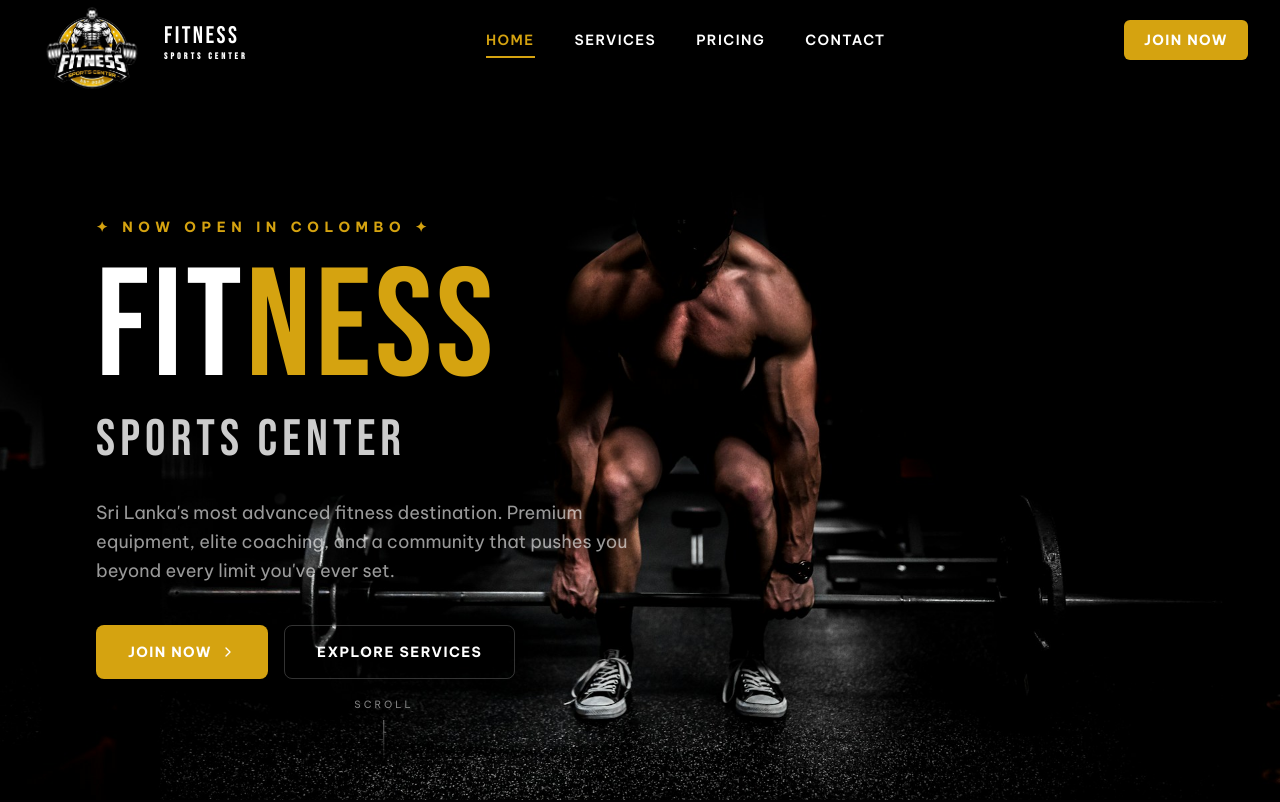
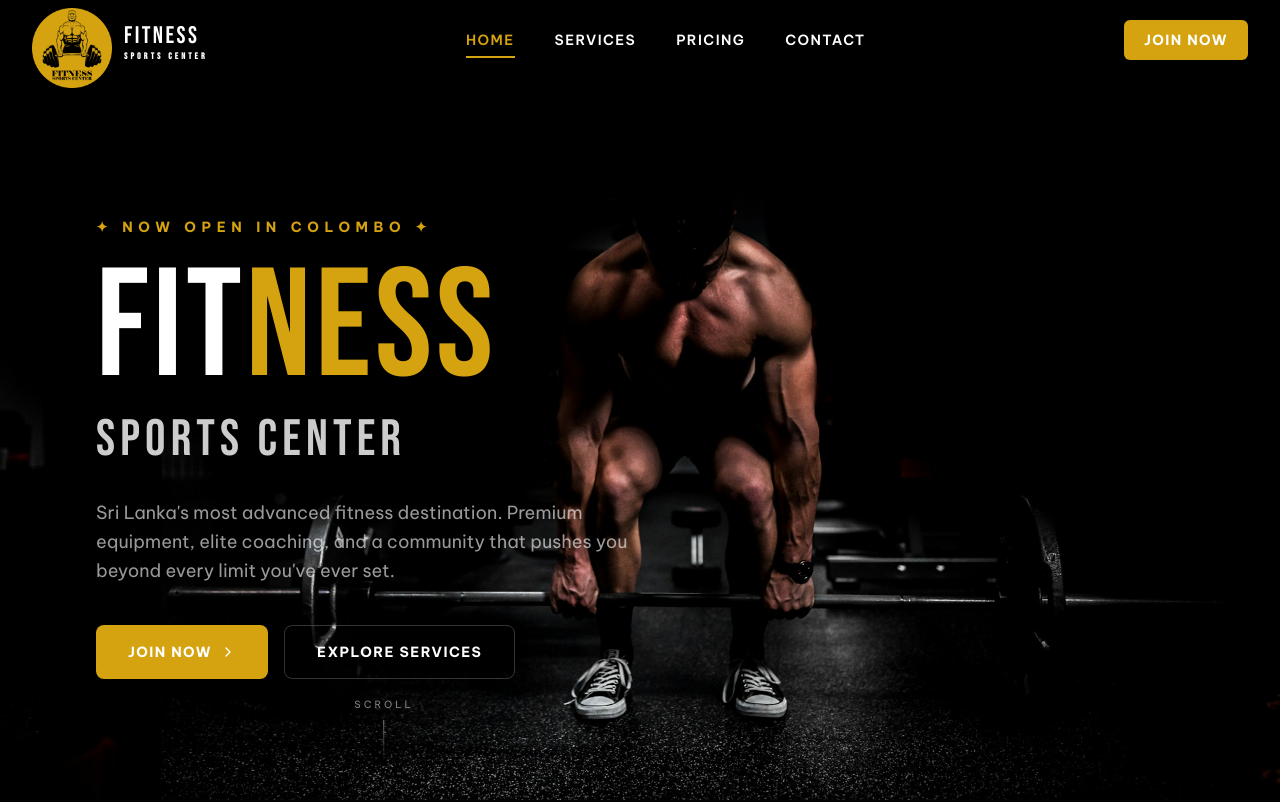
Before and after one commit to KavinduDevinda97/fitness-sport-center-web, a Next.js app: page / in a window 1280 px wide. Shown: the top 802 px of the page. Built offline with nearby package versions, Linux system fonts and the light colour scheme.

Commit message:
feat: logo changed

```diff
--- a/components/Navbar.js
+++ b/components/Navbar.js
@@ -42,7 +42,7 @@ export default function Navbar() {
           {/* Logo */}
           <Link href="/" className="flex items-center gap-3 group">
             <div className="relative  flex items-center justify-center rounded-sm rotate-0 group-hover:rotate-3 transition-transform duration-300 mt-4">
-              <Image src={assets.logo} alt="FITNESS Logo" className="  text-white" width={120} height={120} />
+              <Image src={assets.logo} alt="FITNESS Logo" className="  text-white" width={80} height={80} />
             </div>
             <div className="flex flex-col leading-none">
               <span
```
Also changed, not shown: assets/gym-logo.png.
